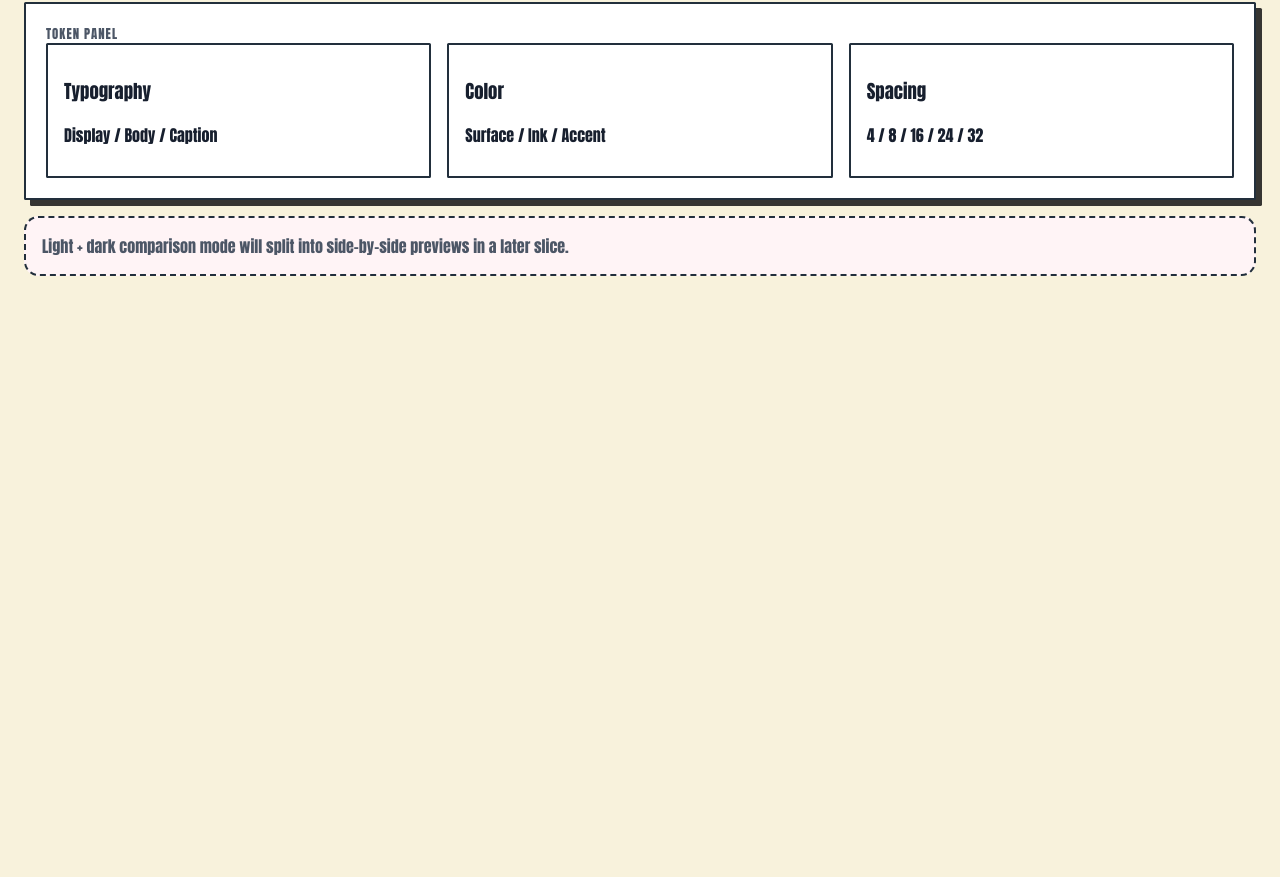
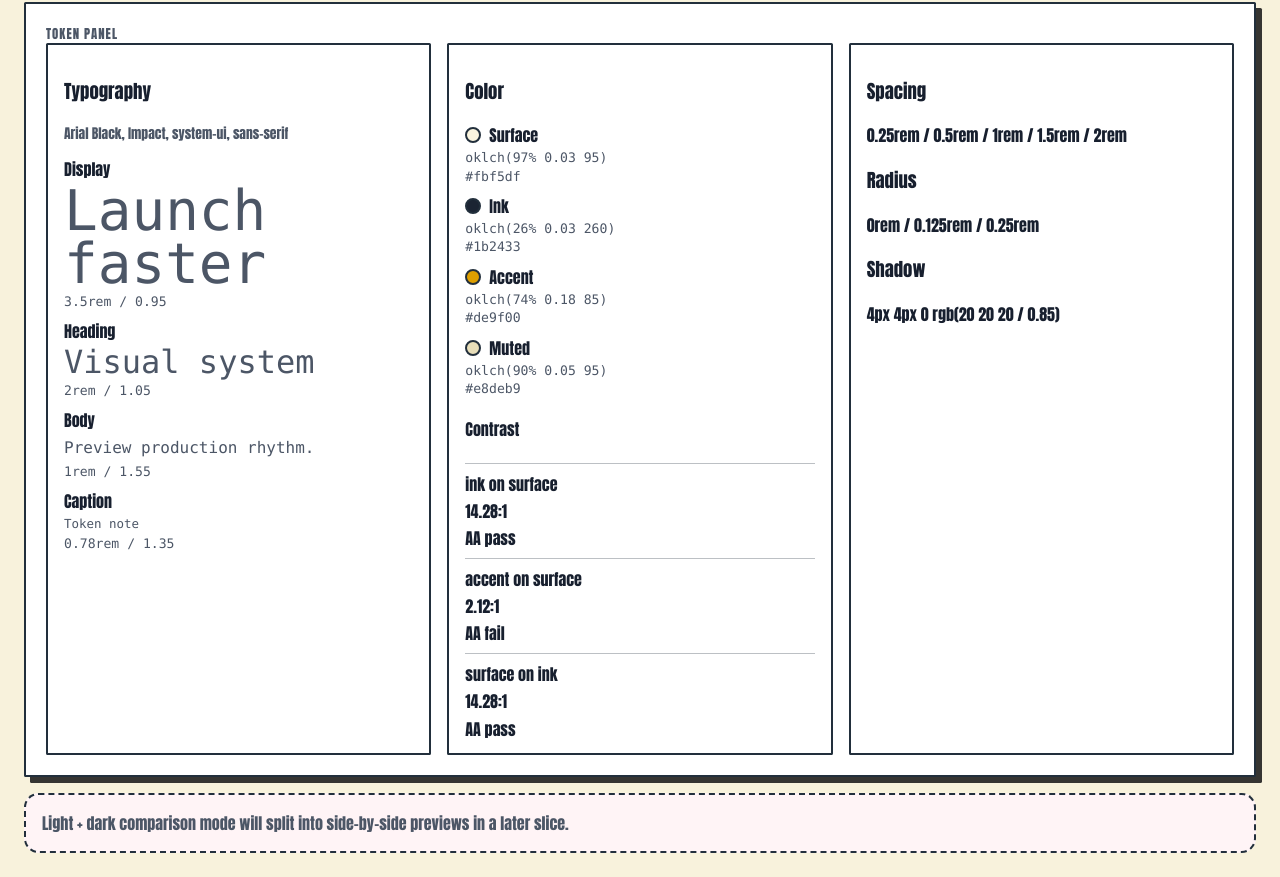
Before and after one commit to charly-vibes/superficies, a website built with Vite: page index.html in a window 1280 px wide. Shown: the part 1558-2435 px from the top of the page. Before the commit the page ends 1858 px from the top, so only its background shows below. Built offline with nearby package versions, Linux system fonts and the light colour scheme.

Commit message:
feat: expose computed token diagnostics

```diff
--- a/src/export.ts
+++ b/src/export.ts
@@ -1,10 +1,12 @@
-import { archetypeContent } from './data.ts';
+import { resolveHeroContent } from './state.ts';
+import { deriveDesignTokens } from './tokens.ts';
 import type { CatalogState } from './types.ts';
 
 export type ExportTab = 'full' | 'minimum' | 'tokens';
 
 export function getExportText(state: CatalogState, tab: ExportTab): string {
-  const content = archetypeContent[state.archetype].hero;
+  const content = resolveHeroContent(state);
+  const tokens = deriveDesignTokens(state);
 
   if (tab === 'minimum') {
     return [
@@ -20,14 +22,11 @@ export function getExportText(state: CatalogState, tab: ExportTab): string {
       {
         preset: state.preset,
         mode: state.mode,
-        color: {
-          surface: 'oklch(97% 0.03 95)',
-          ink: 'oklch(26% 0.03 260)',
-          accent: 'oklch(74% 0.18 85)',
-        },
-        spacing: ['0.25rem', '0.5rem', '1rem', '1.5rem', '2rem'],
-        radius: ['0.25rem', '0.75rem'],
-        shadow: ['4px 4px 0 rgb(20 20 20 / 0.85)'],
+        typography: tokens.typography,
+        color: tokens.color,
+        spacing: tokens.spacing,
+        radius: tokens.radius,
+        shadow: tokens.shadow,
       },
       null,
       2,
@@ -39,10 +38,19 @@ export function getExportText(state: CatalogState, tab: ExportTab): string {
     `  <preset>${state.preset}</preset>`,
     `  <archetype>${state.archetype}</archetype>`,
     `  <mode>${state.mode}</mode>`,
-    `  <eyebrow>${content.eyebrow}</eyebrow>`,
-    `  <headline>${content.title}</headline>`,
-    `  <body>${content.copy}</body>`,
+    `  <eyebrow>${escapeXml(content.eyebrow)}</eyebrow>`,
+    `  <headline>${escapeXml(content.title)}</headline>`,
+    `  <body>${escapeXml(content.copy)}</body>`,
     '  <preview-shell>hero, specimen-strip, token-panel</preview-shell>',
     '</design-brief>',
   ].join('\n');
 }
+
+function escapeXml(value: string): string {
+  return value
+    .replaceAll('&', '&amp;')
+    .replaceAll('<', '&lt;')
+    .replaceAll('>', '&gt;')
+    .replaceAll('"', '&quot;')
+    .replaceAll("'", '&apos;');
+}
--- a/src/render.ts
+++ b/src/render.ts
@@ -1,10 +1,12 @@
 import { presets } from './data.ts';
 import { getExportText, type ExportTab } from './export.ts';
 import { resolveHeroContent } from './state.ts';
+import { deriveDesignTokens, type DesignTokens } from './tokens.ts';
 import type { CatalogState } from './types.ts';
 
 export function renderApp(target: HTMLElement, state: CatalogState): void {
   const content = resolveHeroContent(state);
+  const tokens = deriveDesignTokens(state);
   const appMode = state.mode;
   const exportText = getExportText(state, 'full');
   const presetStatus = state.departedFromPreset
@@ -116,15 +118,15 @@ export function renderApp(target: HTMLElement, state: CatalogState): void {
       <main class="preview-grid">
         <section class="zone hero-zone">
           <p class="zone-label">Hero zone</p>
-          <p class="eyebrow">${content.eyebrow}</p>
-          <h2>${content.title}</h2>
-          <p>${content.copy}</p>
-          <p class="hero-body">${content.body}</p>
+          <p class="eyebrow">${escapeHtml(content.eyebrow)}</p>
+          <h2>${escapeHtml(content.title)}</h2>
+          <p>${escapeHtml(content.copy)}</p>
+          <p class="hero-body">${escapeHtml(content.body)}</p>
           <ul class="feature-list">
-            ${content.features.map((feature) => `<li>${feature}</li>`).join('')}
+            ${content.features.map((feature) => `<li>${escapeHtml(feature)}</li>`).join('')}
           </ul>
           <div class="hero-actions">
-            <button type="button">${content.cta}</button>
+            <button type="button">${escapeHtml(content.cta)}</button>
             <button type="button" class="secondary">Compare tokens</button>
           </div>
         </section>
@@ -185,20 +187,7 @@ export function renderApp(target: HTMLElement, state: CatalogState): void {
 
         <section class="zone token-zone">
           <p class="zone-label">Token panel</p>
-          <div class="token-grid">
-            <article>
-              <h3>Typography</h3>
-              <p>Display / Body / Caption</p>
-            </article>
-            <article>
-              <h3>Color</h3>
-              <p>Surface / Ink / Accent</p>
-            </article>
-            <article>
-              <h3>Spacing</h3>
-              <p>4 / 8 / 16 / 24 / 32</p>
-            </article>
-          </div>
+          ${renderTokenPanel(tokens)}
         </section>
       </main>
 
@@ -267,8 +256,67 @@ export function attachExportInteractions(target: HTMLElement, state: CatalogStat
   });
 }
 
+function renderTokenPanel(tokens: DesignTokens): string {
+  return `
+    <div class="token-grid">
+      <article>
+        <h3>Typography</h3>
+        <p class="token-meta">${escapeHtml(tokens.typography.family)}</p>
+        <dl class="token-list">
+          ${tokens.typography.ladder
+            .map(
+              (step) => `
+                <div>
+                  <dt>${escapeHtml(step.name)}</dt>
+                  <dd><span style="font-size: ${escapeAttribute(step.size)}; line-height: ${escapeAttribute(step.lineHeight)}">${escapeHtml(step.sample)}</span></dd>
+                  <dd>${escapeHtml(step.size)} / ${escapeHtml(step.lineHeight)}</dd>
+                </div>`,
+            )
+            .join('')}
+        </dl>
+      </article>
+      <article>
+        <h3>Color</h3>
+        <dl class="token-list">
+          ${tokens.color.semantic
+            .map(
+              (swatch) => `
+                <div class="color-token">
+                  <dt><span class="swatch" style="background: ${escapeAttribute(swatch.hex)}"></span>${escapeHtml(swatch.name)}</dt>
+                  <dd>${escapeHtml(swatch.oklch)}</dd>
+                  <dd>${escapeHtml(swatch.hex)}</dd>
+                </div>`,
+            )
+            .join('')}
+        </dl>
+        <h4>Contrast</h4>
+        <ul class="contrast-list">
+          ${tokens.color.contrastPairs
+            .map(
+              (pair) => `
+                <li>
+                  <strong>${escapeHtml(pair.name)}</strong>
+                  <span>${pair.ratio.toFixed(2)}:1</span>
+                  <span>${pair.passesAA ? 'AA pass' : 'AA fail'}</span>
+                </li>`,
+            )
+            .join('')}
+        </ul>
+      </article>
+      <article>
+        <h3>Spacing</h3>
+        <p>${tokens.spacing.scale.map(escapeHtml).join(' / ')}</p>
+        <h3>Radius</h3>
+        <p>${tokens.radius.scale.map(escapeHtml).join(' / ')}</p>
+        <h3>Shadow</h3>
+        <p>${tokens.shadow.scale.map(escapeHtml).join(' / ')}</p>
+      </article>
+    </div>
+  `;
+}
+
 function option(value: string, label: string, selectedValue: string): string {
-  return `<option value="${value}" ${selectedValue === value ? 'selected' : ''}>${label}</option>`;
+  return `<option value="${value}" ${selectedValue === value ? 'selected' : ''}>${escapeHtml(label)}</option>`;
 }
 
 function escapeAttribute(value: string): string {
--- a/src/styles/app.css
+++ b/src/styles/app.css
@@ -252,6 +252,63 @@ button:disabled {
   flex: 1 1 12rem;
 }
 
+.token-meta {
+  color: var(--muted);
+  font-size: 0.85rem;
+  word-break: break-word;
+}
+
+.token-list {
+  display: grid;
+  gap: 0.65rem;
+  margin: 0;
+}
+
+.token-list div,
+.contrast-list li {
+  display: grid;
+  gap: 0.2rem;
+}
+
+.token-list dt {
+  font-weight: 800;
+  text-transform: capitalize;
+}
+
+.token-list dd {
+  margin: 0;
+  color: var(--muted);
+  font-family: ui-monospace, SFMono-Regular, Menlo, Monaco, Consolas, monospace;
+  font-size: 0.82rem;
+}
+
+.color-token dt {
+  align-items: center;
+  display: flex;
+  gap: 0.5rem;
+}
+
+.swatch {
+  border: 2px solid var(--border);
+  border-radius: 999px;
+  display: inline-block;
+  height: 1rem;
+  width: 1rem;
+}
+
+.contrast-list {
+  display: grid;
+  gap: 0.5rem;
+  list-style: none;
+  margin: 0;
+  padding: 0;
+}
+
+.contrast-list li {
+  border-block-start: 1px solid color-mix(in oklch, var(--border), transparent 70%);
+  padding-block-start: 0.5rem;
+}
+
 .export-dialog {
   max-width: min(48rem, calc(100vw - 2rem));
   width: 100%;
--- a/src/test-globals.d.ts
+++ b/src/test-globals.d.ts
@@ -11,6 +11,8 @@ declare module 'node:assert/strict' {
     deepEqual(actual: unknown, expected: unknown, message?: string): void;
     equal(actual: unknown, expected: unknown, message?: string): void;
     match(actual: string, regexp: RegExp, message?: string): void;
+    doesNotMatch(actual: string, regexp: RegExp, message?: string): void;
+    ok(value: unknown, message?: string): void;
   }
 
   const assert: Assert;
--- /dev/null
+++ b/src/tokens.ts
@@ -0,0 +1,210 @@
+import type { CatalogState, Colorway, Radius, Spacing, Surface, Typography } from './types.ts';
+
+export interface TypographyTokenStep {
+  name: 'display' | 'heading' | 'body' | 'caption';
+  size: string;
+  lineHeight: string;
+  sample: string;
+}
+
+export interface ColorSwatch {
+  name: 'surface' | 'ink' | 'accent' | 'muted';
+  oklch: string;
+  hex: string;
+}
+
+export interface ContrastPair {
+  name: string;
+  foreground: string;
+  background: string;
+  ratio: number;
+  passesAA: boolean;
+}
+
+export interface DesignTokens {
+  typography: {
+    family: string;
+    ladder: TypographyTokenStep[];
+  };
+  color: {
+    semantic: ColorSwatch[];
+    contrastPairs: ContrastPair[];
+  };
+  spacing: {
+    scale: string[];
+  };
+  radius: {
+    scale: string[];
+  };
+  shadow: {
+    scale: string[];
+  };
+}
+
+const typographyFamilies: Record<Typography, string> = {
+  chunky: 'Arial Black, Impact, system-ui, sans-serif',
+  system: 'Inter, ui-sans-serif, system-ui, sans-serif',
+  serif: 'Georgia, Cambria, Times New Roman, serif',
+};
+
+const typographyLadders: Record<Typography, TypographyTokenStep[]> = {
+  chunky: [
+    { name: 'display', size: '3.5rem', lineHeight: '0.95', sample: 'Launch faster' },
+    { name: 'heading', size: '2rem', lineHeight: '1.05', sample: 'Visual system' },
+    { name: 'body', size: '1rem', lineHeight: '1.55', sample: 'Preview production rhythm.' },
+    { name: 'caption', size: '0.78rem', lineHeight: '1.35', sample: 'Token note' },
+  ],
+  system: [
+    { name: 'display', size: '3rem', lineHeight: '1', sample: 'Launch faster' },
+    { name: 'heading', size: '1.875rem', lineHeight: '1.12', sample: 'Visual system' },
+    { name: 'body', size: '1rem', lineHeight: '1.6', sample: 'Preview production rhythm.' },
+    { name: 'caption', size: '0.8125rem', lineHeight: '1.4', sample: 'Token note' },
+  ],
+  serif: [
+    { name: 'display', size: '3.25rem', lineHeight: '1.02', sample: 'Launch faster' },
+    { name: 'heading', size: '2.125rem', lineHeight: '1.12', sample: 'Visual system' },
+    { name: 'body', size: '1.0625rem', lineHeight: '1.65', sample: 'Preview production rhythm.' },
+    { name: 'caption', size: '0.875rem', lineHeight: '1.45', sample: 'Token note' },
+  ],
+};
+
+const colorTokens: Record<Colorway, Record<ColorSwatch['name'], string>> = {
+  acid: {
+    surface: 'oklch(97% 0.03 95)',
+    ink: 'oklch(26% 0.03 260)',
+    accent: 'oklch(74% 0.18 85)',
+    muted: 'oklch(90% 0.05 95)',
+  },
+  sky: {
+    surface: 'oklch(98% 0.02 235)',
+    ink: 'oklch(28% 0.05 255)',
+    accent: 'oklch(68% 0.14 235)',
+    muted: 'oklch(91% 0.04 235)',
+  },
+  sepia: {
+    surface: 'oklch(98% 0.02 88)',
+    ink: 'oklch(30% 0.04 62)',
+    accent: 'oklch(63% 0.12 52)',
+    muted: 'oklch(90% 0.04 78)',
+  },
+};
+
+const spacingScales: Record<Spacing, string[]> = {
+  tight: ['0.125rem', '0.25rem', '0.5rem', '0.75rem', '1rem'],
+  balanced: ['0.25rem', '0.5rem', '1rem', '1.5rem', '2rem'],
+  loose: ['0.5rem', '1rem', '1.5rem', '2rem', '3rem'],
+};
+
+const radiusScales: Record<Radius, string[]> = {
+  sharp: ['0rem', '0.125rem', '0.25rem'],
+  soft: ['0.375rem', '0.75rem', '1.25rem'],
+  pill: ['999px', '999px', '999px'],
+};
+
+const shadowScales: Record<Surface, string[]> = {
+  flat: ['none'],
+  outlined: ['4px 4px 0 rgb(20 20 20 / 0.85)'],
+  elevated: ['0 18px 40px rgb(76 55 31 / 0.18)'],
+};
+
+export function deriveDesignTokens(state: CatalogState): DesignTokens {
+  const semantic = (Object.entries(colorTokens[state.live.color]) as Array<[ColorSwatch['name'], string]>).map(
+    ([name, oklch]) => ({ name, oklch, hex: oklchToHex(oklch) }),
+  );
+  const byName = Object.fromEntries(semantic.map((swatch) => [swatch.name, swatch])) as Record<
+    ColorSwatch['name'],
+    ColorSwatch
+  >;
+
+  return {
+    typography: {
+      family: typographyFamilies[state.live.typography],
+      ladder: typographyLadders[state.live.typography],
+    },
+    color: {
+      semantic,
+      contrastPairs: [
+        contrastPair('ink on surface', byName.ink, byName.surface),
+        contrastPair('accent on surface', byName.accent, byName.surface),
+        contrastPair('surface on ink', byName.surface, byName.ink),
+      ],
+    },
+    spacing: {
+      scale: spacingScales[state.live.spacing],
+    },
+    radius: {
+      scale: radiusScales[state.live.radius],
+    },
+    shadow: {
+      scale: shadowScales[state.live.surface],
+    },
+  };
+}
+
+function contrastPair(name: string, foreground: ColorSwatch, background: ColorSwatch): ContrastPair {
+  const ratio = contrastRatio(foreground.hex, background.hex);
+  return {
+    name,
+    foreground: foreground.hex,
+    background: background.hex,
+    ratio,
+    passesAA: ratio >= 4.5,
+  };
+}
+
+function oklchToHex(oklch: string): string {
+  const match = /^oklch\((\d+(?:\.\d+)?)%\s+(\d+(?:\.\d+)?)\s+(\d+(?:\.\d+)?)\)$/.exec(oklch);
+  if (!match) {
+    throw new Error(`Unsupported OKLCH color: ${oklch}`);
+  }
+
+  const l = Number(match[1]) / 100;
+  const c = Number(match[2]);
+  const h = (Number(match[3]) * Math.PI) / 180;
+  const a = Math.cos(h) * c;
+  const b = Math.sin(h) * c;
+
+  const lPrime = l + 0.3963377774 * a + 0.2158037573 * b;
+  const mPrime = l - 0.1055613458 * a - 0.0638541728 * b;
+  const sPrime = l - 0.0894841775 * a - 1.291485548 * b;
+
+  const lCubed = lPrime ** 3;
+  const mCubed = mPrime ** 3;
+  const sCubed = sPrime ** 3;
+
+  const r = +4.0767416621 * lCubed - 3.3077115913 * mCubed + 0.2309699292 * sCubed;
+  const g = -1.2684380046 * lCubed + 2.6097574011 * mCubed - 0.3413193965 * sCubed;
+  const bl = -0.0041960863 * lCubed - 0.7034186147 * mCubed + 1.707614701 * sCubed;
+
+  return `#${[r, g, bl].map((channel) => toHex(srgbChannel(channel))).join('')}`;
+}
+
+function srgbChannel(linear: number): number {
+  const clamped = Math.min(1, Math.max(0, linear));
+  const encoded = clamped <= 0.0031308 ? 12.92 * clamped : 1.055 * clamped ** (1 / 2.4) - 0.055;
+  return Math.round(encoded * 255);
+}
+
+function toHex(channel: number): string {
+  return channel.toString(16).padStart(2, '0');
+}
+
+function contrastRatio(foreground: string, background: string): number {
+  const lighter = Math.max(relativeLuminance(foreground), relativeLuminance(background));
+  const darker = Math.min(relativeLuminance(foreground), relativeLuminance(background));
+  return round((lighter + 0.05) / (darker + 0.05), 2);
+}
+
+function relativeLuminance(hex: string): number {
+  const channels = [hex.slice(1, 3), hex.slice(3, 5), hex.slice(5, 7)].map((pair) => {
+    const encoded = Number.parseInt(pair, 16) / 255;
+    return encoded <= 0.03928 ? encoded / 12.92 : ((encoded + 0.055) / 1.055) ** 2.4;
+  });
+
+  return 0.2126 * channels[0] + 0.7152 * channels[1] + 0.0722 * channels[2];
+}
+
+function round(value: number, places: number): number {
+  const factor = 10 ** places;
+  return Math.round(value * factor) / factor;
+}
```
Also changed, not shown: src/export.test.ts (added, +35 -0 lines), src/render.test.ts (+31 -0 lines), src/tokens.test.ts (added, +57 -0 lines).
